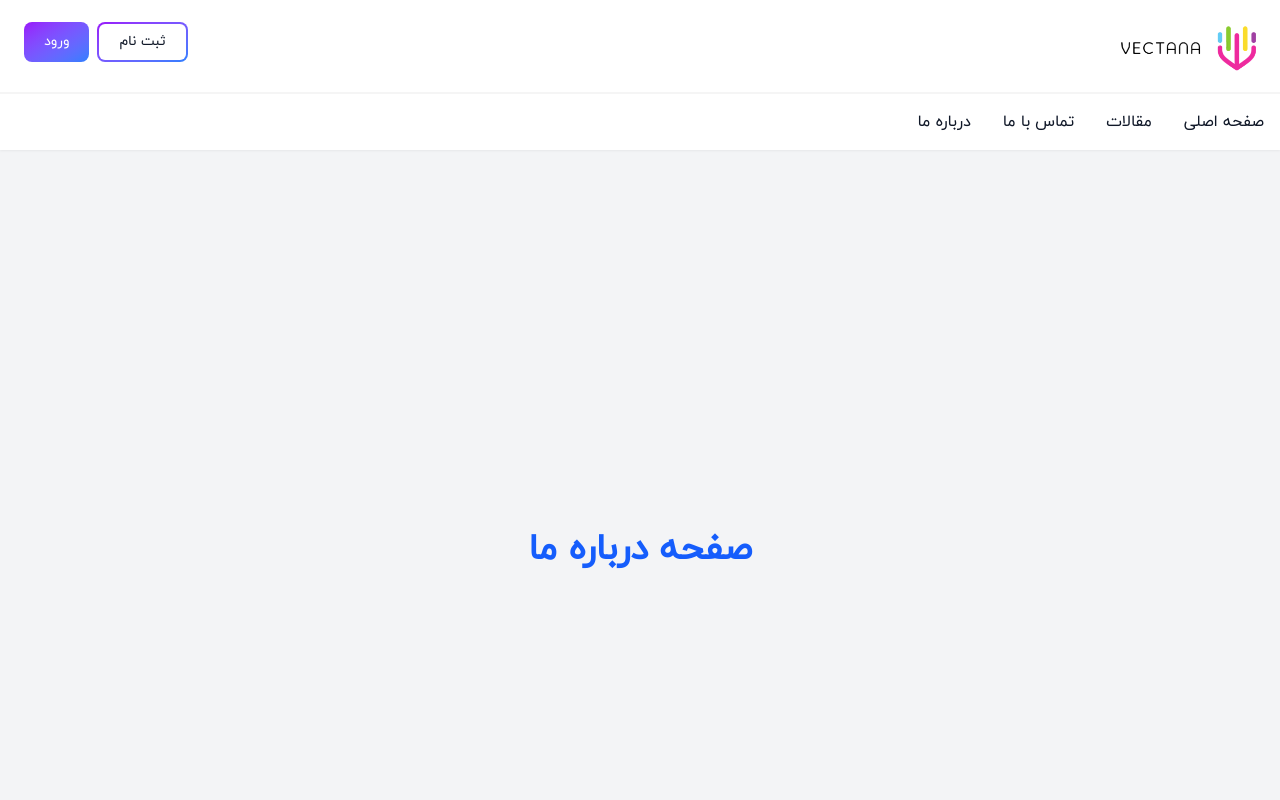
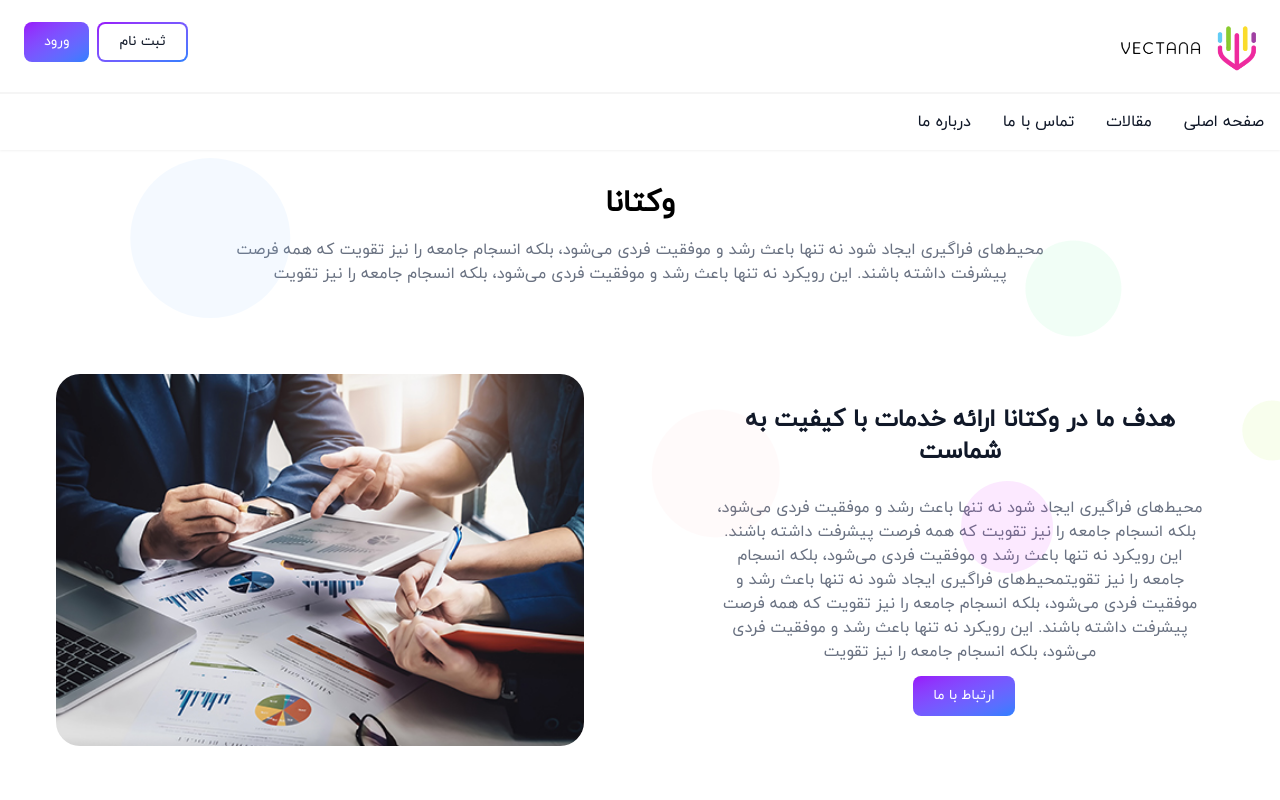
Before and after one commit to sahar-ghasemi/vectana, a Next.js app: page /about in a window 1280 px wide. Shown: the top 800 px of the page. Built offline with nearby package versions, Linux system fonts and the light colour scheme.

Commit message:
feat: add new component for About & refactor folder structure for better organization

```diff
--- a/src/app/about/page.tsx
+++ b/src/app/about/page.tsx
@@ -1,10 +1,53 @@
+"use client";
+import Image from "next/image";
 import PublicLayout from "../public-layout";
+import BackgroundShapes from "@/utils/BackgroundShapes";
 
 export default function About() {
   return (
     <PublicLayout>
-      <div className="min-h-screen flex items-center justify-center bg-gray-100">
-        <h1 className="text-4xl font-bold text-blue-600">صفحه درباره ما </h1>
+      <BackgroundShapes />
+      <div className=" mt-9 justify-center text-center ">
+        <p className="font-bold text-3xl mb-4">وکتانا </p>
+        <p className="w-2/3 mx-auto text-gray-500 ">
+          محیط‌های فراگیری ایجاد شود نه تنها باعث رشد و موفقیت فردی می‌شود، بلکه
+          انسجام جامعه را نیز تقویت که همه فرصت پیشرفت داشته باشند. این رویکرد
+          نه تنها باعث رشد و موفقیت فردی می‌شود، بلکه انسجام جامعه را نیز تقویت
+        </p>
+      </div>
+
+      <div className="grid lg:grid-cols-2 gap-8 px-4 py-12">
+        {/* Right Column: Grid with 3 items */}
+        <div className="text-center my-auto  w-4/5 mx-auto">
+          <h2 className="text-2xl font-bold text-gray-900">
+            هدف ما در وکتانا ارائه خدمات با کیفیت به شماست
+          </h2>
+          <p className="text-gray-500 mt-7">
+            محیط‌های فراگیری ایجاد شود نه تنها باعث رشد و موفقیت فردی می‌شود،
+            بلکه انسجام جامعه را نیز تقویت که همه فرصت پیشرفت داشته باشند. این
+            رویکرد نه تنها باعث رشد و موفقیت فردی می‌شود، بلکه انسجام جامعه را
+            نیز تقویتمحیط‌های فراگیری ایجاد شود نه تنها باعث رشد و موفقیت فردی
+            می‌شود، بلکه انسجام جامعه را نیز تقویت که همه فرصت پیشرفت داشته
+            باشند. این رویکرد نه تنها باعث رشد و موفقیت فردی می‌شود، بلکه انسجام
+            جامعه را نیز تقویت
+          </p>
+          <button
+            className="text-white bg-gradient-to-br from-purple-600 to-blue-500 hover:bg-gradient-to-bl
+           font-medium rounded-lg text-sm px-5 py-2.5 text-center me-2 mt-3 hover:cursor-pointer"
+          >
+            ارتباط با ما
+          </button>
+        </div>
+        {/* Left Column: Image */}
+        <div className="flex justify-center items-center p-10 ">
+          <Image
+            className="w-full h-full object-cover rounded-3xl"
+            src="/images/about-us1.jpg"
+            width="400"
+            height="400"
+            alt="Your image"
+          />
+        </div>
       </div>
     </PublicLayout>
   );
--- a/src/app/contact/page.tsx
+++ b/src/app/contact/page.tsx
@@ -1,5 +1,6 @@
 import { FontAwesomeIcon } from "@fortawesome/react-fontawesome";
 import PublicLayout from "../public-layout";
+
 import {
   faInstagram,
   faWhatsapp,
@@ -8,7 +9,7 @@ import {
 export default function Contact() {
   return (
     <PublicLayout>
-      <div className="p-10 w-full grid grid-cols-1 md:grid-cols-2 gap-8">
+      <div className="p-10 w-full grid grid-cols-1 md:grid-cols-2 gap-20">
         <div className="flex flex-col justify-start items-center">
           <div className=" bg-gradient-to-br from-purple-600 via-fuchsia-400 to-blue-500 rounded-b-full p-2 w-3/4"></div>
           <p className="font-bold text-4xl mt-3">ارتباط با ما</p>
@@ -17,10 +18,10 @@ export default function Contact() {
             اگر نیاز به ارتباط با ما دارید از روش‌های زیر می‌توانید با ما در
             ارتباط باشید
           </p>
-          <p className="text-lg justify-center mb-3">
+          <p className="text-lg justify-center mb-7">
             ما از شنیدن صدای شما خوشحال خواهیم شد
           </p>
-          <p>info@vectana.ir</p>
+          <p className="mb-2">info@vectana.ir</p>
           <p>0218745657</p>
           <div>
             <ul className="flex items-center space-x-3 mt-9 ">
--- a/src/components/highlightText/HighlightTextSection.tsx
+++ b/src/components/HighlightTextSection.tsx
@@ -1,4 +1,4 @@
-import BackgroundShapes from "./BackgroundShapes";
+import BackgroundShapes from "../utils/BackgroundShapes";
 
 export default function HighlightTextSection() {
   return (
--- a/src/components/index.ts
+++ b/src/components/index.ts
@@ -4,7 +4,7 @@ export { default as PublicNav } from "./PublicNav";
 export { default as LoginButton } from "./LoginButton";
 export { default as SignupButton } from "./SignupButton";
 export { default as LearningSection } from "./LearningSection";
-export { default as HighlightTextSection } from "./highlightText/HighlightTextSection";
+export { default as HighlightTextSection } from "./HighlightTextSection";
 export { default as CurvedSection } from "./CurvedSection";
 export { default as SiteIntroSection } from "./SiteIntroSection";
 export { default as BlogCard } from "./BlogCard";
--- a/src/components/highlightText/BackgroundShapes.tsx
+++ b/src/utils/BackgroundShapes.tsx
@@ -62,6 +62,20 @@ export default function BackgroundShapes() {
         }}
         style={{ top: "50%", left: "97%" }}
       />
+      <motion.div
+        className="absolute w-23 h-23 bg-fuchsia-500 rounded-full opacity-10"
+        animate={{
+          x: ["0%", "8%", "0%"], // حرکت کمی به چپ و راست
+          y: ["0%", "7%", "0%"], // حرکت کمی به بالا و پایین
+        }}
+        transition={{
+          duration: 3,
+          repeat: Infinity,
+          repeatType: "loop",
+          ease: "easeInOut",
+        }}
+        style={{ top: "60%", left: "75%" }}
+      />
     </div>
   );
 }
--- a/src/utils/GradientBorder.tsx
+++ b/src/utils/GradientBorder.tsx
@@ -1,4 +1,4 @@
-export default function GradiantBorder({
+export default function GradientBorder({
   children,
 }: {
   children: React.ReactNode;
--- a/src/utils/index.ts
+++ b/src/utils/index.ts
@@ -1 +1,2 @@
 export { default as GradientBorder } from "./GradientBorder";
+export { default as BackgroundShapes } from "./BackgroundShapes";
```
Also changed, not shown: public/images/about-us1.jpg (added).
